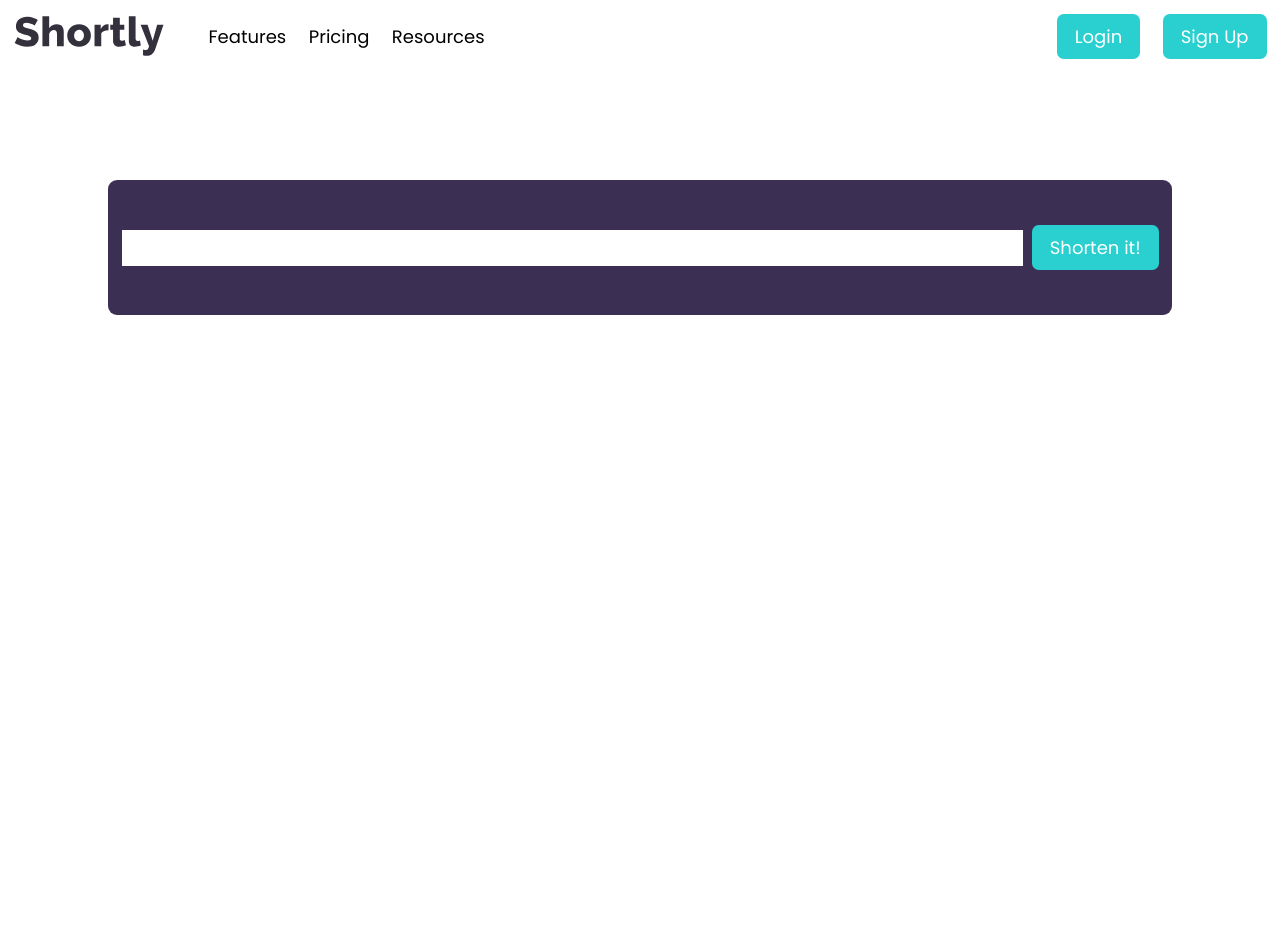
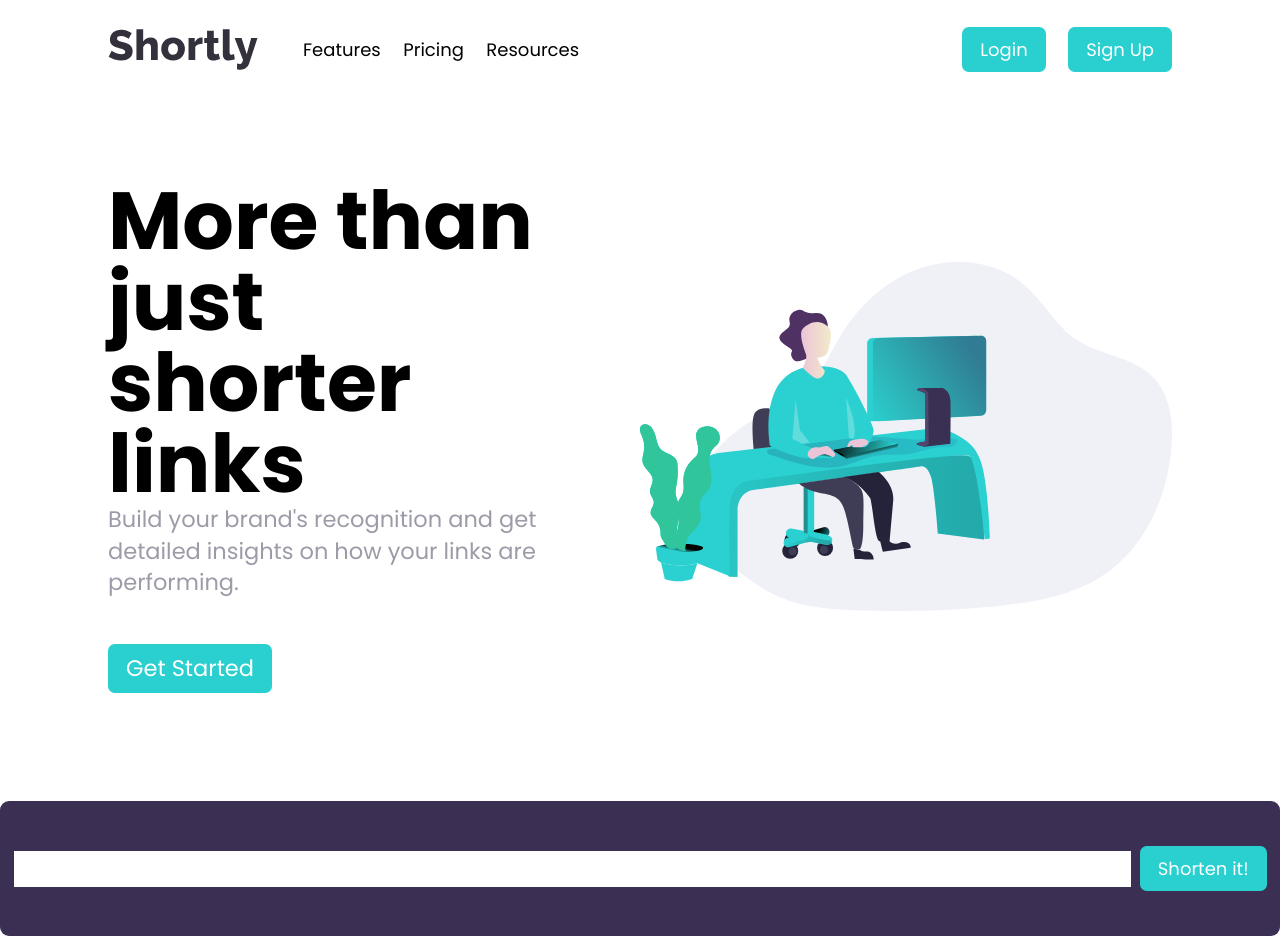
Before and after one commit to qianzhong516/url-shortener, a Next.js app: page / in a window 1280 px wide. Before the commit the page ends 872 px from the top, so only its background shows below. Built offline with nearby package versions, Linux system fonts and the light colour scheme.

Commit message:
add hero section

```diff
--- /dev/null
+++ b/app/hero.tsx
@@ -0,0 +1,13 @@
+import Button from '@/app/ui/button/button';
+import Image from 'next/image';
+
+export default function heroSection() {
+    return <section className='flex items-center w-full h-2/3 p-24 gap-20'>
+        <div className='w-1/2'>
+            <h1 className='text-7xl font-bold'>More than just shorter links</h1>
+            <p className='text-xl text-gray-violet'>Build your brand&apos;s recognition and get detailed insights on how your links are performing.</p>
+            <Button className='text-xl mt-10'>Get Started</Button>
+        </div>
+        <Image className='w-1/2' src="/illustration-working.svg" width={500} height={333} alt='' />
+    </section>
+}
--- a/app/layout.tsx
+++ b/app/layout.tsx
@@ -5,7 +5,7 @@ import Navigation from '@/app/ui/navigation/navigation';
 
 const poppins = Poppins({
   subsets: ["latin"],
-  weight: ["400", "600"]
+  weight: ["400", "600", "700"]
 });
 
 export const metadata: Metadata = {
--- a/app/page.tsx
+++ b/app/page.tsx
@@ -1,10 +1,12 @@
 import UrlShortener from './url_shortener';
 import { convertUrl } from '@/app/server_actions';
+import HeroSection from '@/app/hero';
 
 export default function Home() {
 
   return (
-    <main className="flex min-h-screen flex-col items-center justify-between p-24">
+    <main className="flex min-h-screen flex-col ">
+      <HeroSection />
       <UrlShortener onShortenUrl={convertUrl} />
     </main>
   );
--- a/app/ui/navigation/navigation.tsx
+++ b/app/ui/navigation/navigation.tsx
@@ -3,7 +3,7 @@ import Image from 'next/image'
 import Button from '@/app/ui/button/button';
 
 export default function Navigation() {
-    return <div className='flex items-center justify-between p-3'>
+    return <div className='flex items-center justify-between px-24 pt-6'>
         <div className='flex items-center gap-10'>
             <Image src="/logo.svg" width={150} height={80} alt='' />
             <NavLinks />
```
Also changed, not shown: public/illustration-working.svg (added).
